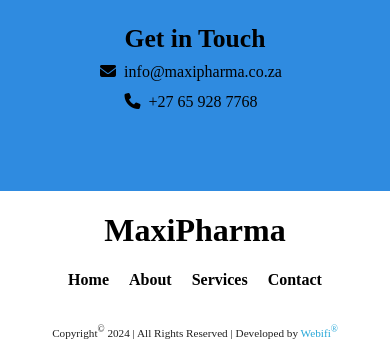
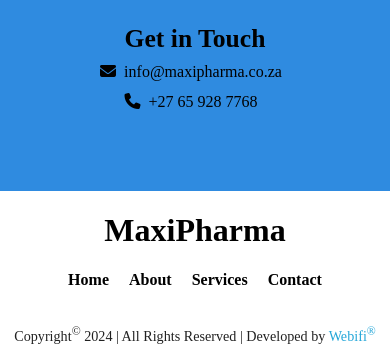
Before and after one commit to webify-io/maxipharma, a plain HTML site: page index.html in a window 390 px wide. Shown: the part 8575-8934 px from the top of the page. Drawn offline with nearby package versions, Linux system fonts and the light colour scheme; a web font is replaced by a local one.

Commit message:
Update style.css

```diff
--- a/style.css
+++ b/style.css
@@ -597,7 +597,7 @@ li span {
 
 	/* Footer Copyright */
 	.copyrightFooter {
-		font-size: 0.7rem;
+		font-size: 0.885rem;
 	}
 	.copyrightFooter a {
 		color: #26a7d8;
```
